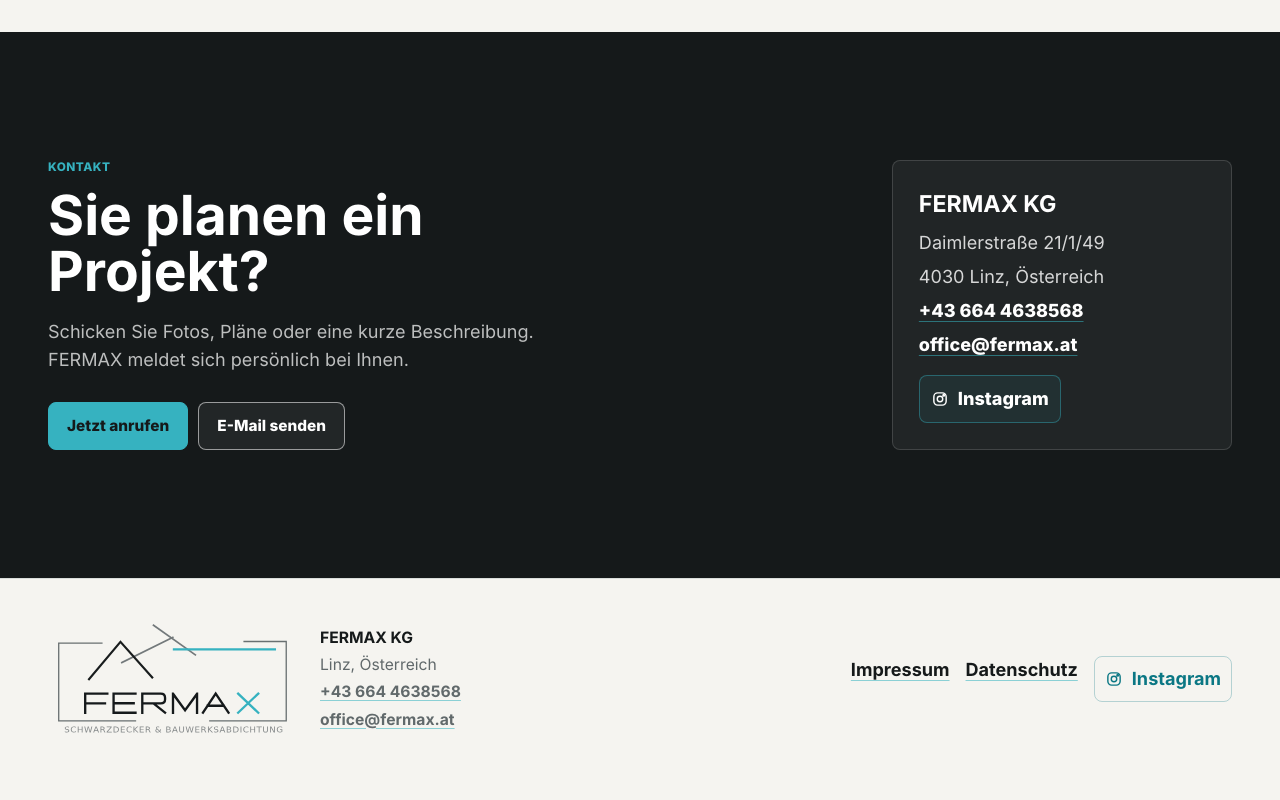
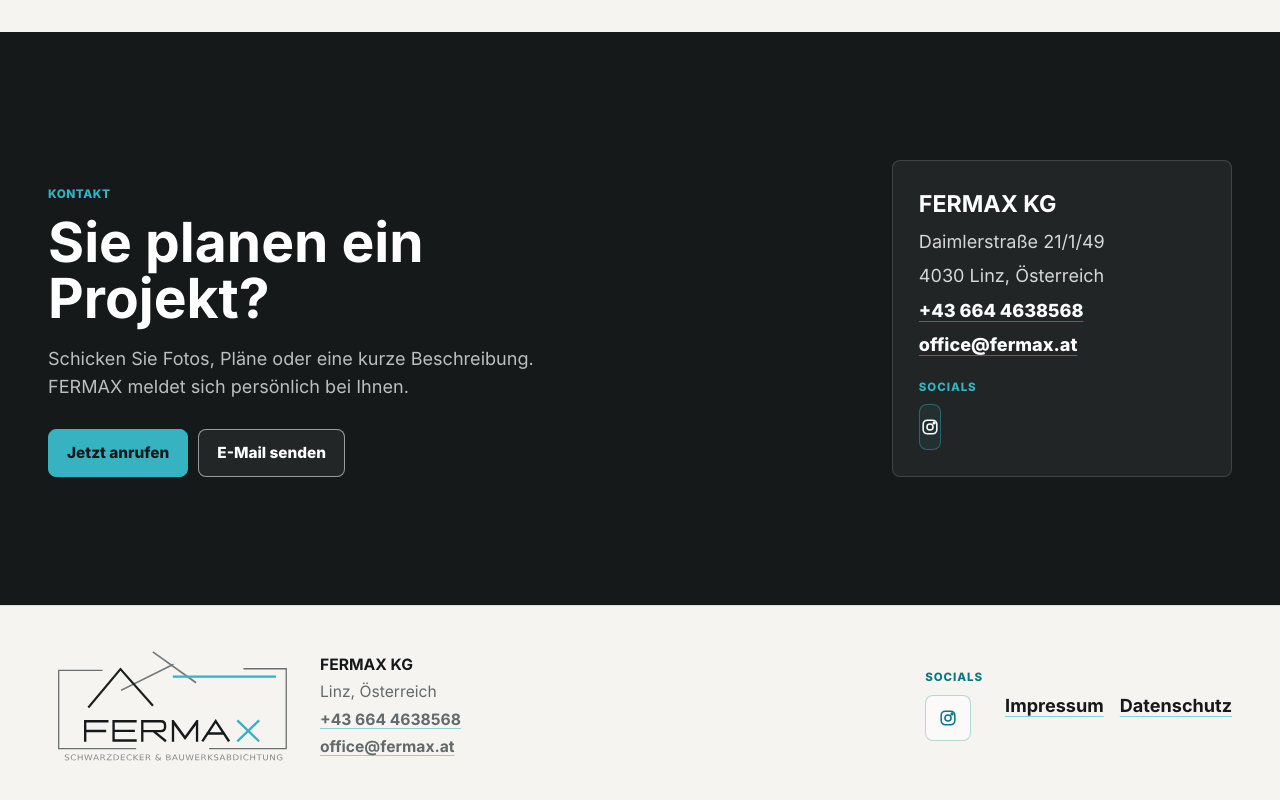
Before and after one commit to jonas201422/fermax, a website built with Vite: page index.html in a window 1280 px wide. Shown: the part 4977-5777 px from the top of the page. Before the commit the page ends 5755 px from the top, so only its background shows below. Built offline with nearby package versions, Linux system fonts and the light colour scheme.

Commit message:
Refine Instagram social icon

```diff
--- a/index.html
+++ b/index.html
@@ -299,14 +299,16 @@
             <span>4030 Linz, Österreich</span>
             <a href="tel:+436644638568">+43 664 4638568</a>
             <a href="mailto:office@fermax.at">office@fermax.at</a>
-            <a class="social-link" href="https://www.instagram.com/fermax.dach/" target="_blank" rel="noopener noreferrer">
-              <svg aria-hidden="true" viewBox="0 0 24 24" width="18" height="18" focusable="false">
-                <rect x="3.8" y="3.8" width="16.4" height="16.4" rx="5.1"></rect>
-                <circle cx="12" cy="12" r="3.65"></circle>
-                <circle cx="16.9" cy="7.1" r="1.05"></circle>
-              </svg>
-              Instagram
-            </a>
+            <span class="social-group">
+              <span class="social-label">Socials</span>
+              <a class="social-icon" href="https://www.instagram.com/fermax.dach/" target="_blank" rel="noopener noreferrer" aria-label="FERMAX KG auf Instagram öffnen">
+                <svg aria-hidden="true" viewBox="0 0 24 24" width="20" height="20" focusable="false">
+                  <rect x="3.8" y="3.8" width="16.4" height="16.4" rx="5.1"></rect>
+                  <circle cx="12" cy="12" r="3.65"></circle>
+                  <circle cx="16.9" cy="7.1" r="1.05"></circle>
+                </svg>
+              </a>
+            </span>
           </address>
         </div>
       </section>
@@ -323,17 +325,19 @@
           <a href="tel:+436644638568">+43 664 4638568</a>
           <a href="mailto:office@fermax.at">office@fermax.at</a>
         </div>
-        <nav class="footer-nav" aria-label="Rechtliches">
-          <a href="/impressum/">Impressum</a>
-          <a href="/datenschutz/">Datenschutz</a>
-          <a class="footer-social" href="https://www.instagram.com/fermax.dach/" target="_blank" rel="noopener noreferrer" aria-label="FERMAX KG auf Instagram öffnen">
-            <svg aria-hidden="true" viewBox="0 0 24 24" width="18" height="18" focusable="false">
+        <div class="footer-socials" aria-label="Socials">
+          <span>Socials</span>
+          <a class="social-icon social-icon-light" href="https://www.instagram.com/fermax.dach/" target="_blank" rel="noopener noreferrer" aria-label="FERMAX KG auf Instagram öffnen">
+            <svg aria-hidden="true" viewBox="0 0 24 24" width="20" height="20" focusable="false">
               <rect x="3.8" y="3.8" width="16.4" height="16.4" rx="5.1"></rect>
               <circle cx="12" cy="12" r="3.65"></circle>
               <circle cx="16.9" cy="7.1" r="1.05"></circle>
             </svg>
-            Instagram
           </a>
+        </div>
+        <nav class="footer-nav" aria-label="Rechtliches">
+          <a href="/impressum/">Impressum</a>
+          <a href="/datenschutz/">Datenschutz</a>
         </nav>
       </div>
     </footer>
--- a/scripts/qa-site.mjs
+++ b/scripts/qa-site.mjs
@@ -185,7 +185,10 @@ await check("instagram links include svg icons", async () => {
 await check("keyboard focus reaches nav and CTAs", async () => {
   await page.keyboard.press("Home");
   for (let i = 0; i < 9; i += 1) await page.keyboard.press("Tab");
-  const focused = await page.evaluate(() => document.activeElement?.textContent || document.activeElement?.getAttribute("aria-label"));
+  const focused = await page.evaluate(() => {
+    const element = document.activeElement;
+    return element?.getAttribute("aria-label") || element?.textContent || "";
+  });
   if (!focused || focused.trim().length === 0) throw new Error("no readable focused element");
 });
 
--- a/src/styles.css
+++ b/src/styles.css
@@ -777,33 +777,48 @@ p {
   font-weight: 760;
 }
 
-.social-link,
-.footer-social {
+.social-group,
+.footer-socials {
+  display: grid;
+  gap: 10px;
+  margin-top: 16px;
+}
+
+.social-label,
+.footer-socials span {
+  color: var(--accent);
+  font-size: 0.72rem;
+  font-weight: 820;
+  letter-spacing: 0.08em;
+  line-height: 1.2;
+  text-transform: uppercase;
+}
+
+.social-icon {
+  width: 46px;
+  height: 46px;
   display: inline-flex;
   align-items: center;
-  gap: 9px;
-}
-
-.social-link {
-  margin-top: 10px;
-  padding: 9px 11px;
+  justify-content: center;
   border: 1px solid rgba(54, 178, 192, 0.42);
   border-radius: var(--radius);
   background: rgba(54, 178, 192, 0.08);
+  color: var(--white);
   text-decoration: none;
+  transition: transform 160ms ease, border-color 160ms ease, background 160ms ease;
 }
 
-.social-link:hover {
+.social-icon:hover {
+  transform: translateY(-1px);
   border-color: rgba(54, 178, 192, 0.78);
   background: rgba(54, 178, 192, 0.13);
 }
 
-.social-link svg,
-.footer-social svg {
+.social-icon svg {
   flex: 0 0 auto;
   fill: none;
   stroke: currentColor;
-  stroke-width: 1.9;
+  stroke-width: 1.85;
   stroke-linecap: round;
   stroke-linejoin: round;
 }
@@ -847,15 +862,21 @@ p {
   font-weight: 720;
 }
 
-.footer-social {
-  padding: 8px 10px;
-  border: 1px solid rgba(11, 119, 132, 0.28);
-  border-radius: var(--radius);
-  color: var(--accent-on-light);
-  text-decoration: none;
+.footer-socials {
+  margin-top: 0;
 }
 
-.footer-social:hover {
+.footer-socials span {
+  color: var(--accent-on-light);
+}
+
+.social-icon-light {
+  border: 1px solid rgba(11, 119, 132, 0.28);
+  color: var(--accent-on-light);
+  background: rgba(255, 255, 255, 0.56);
+}
+
+.social-icon-light:hover {
   border-color: rgba(11, 119, 132, 0.52);
   background: rgba(11, 119, 132, 0.08);
 }
@@ -1229,7 +1250,7 @@ p {
   }
 
   .footer-inner {
-    grid-template-columns: auto minmax(220px, 1fr) auto;
+    grid-template-columns: auto minmax(220px, 1fr) auto auto;
     align-items: center;
   }
 
```
